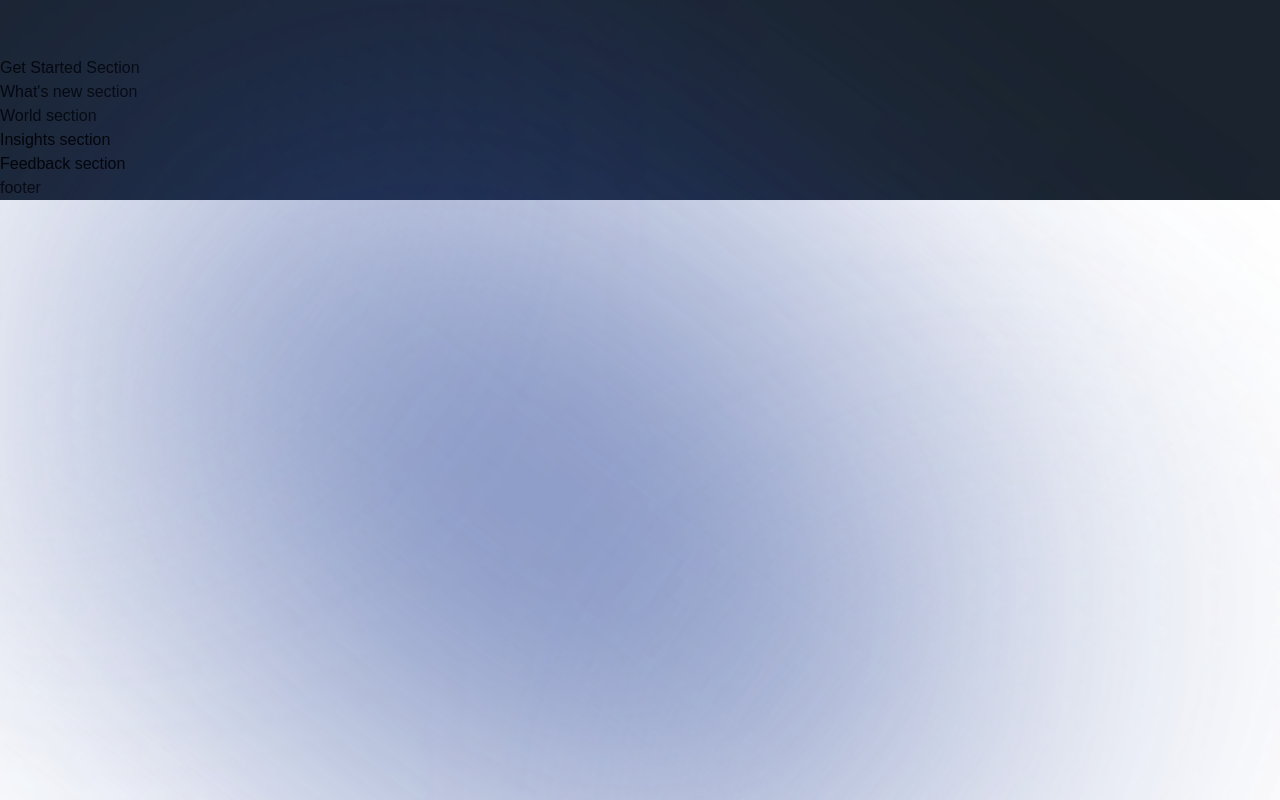
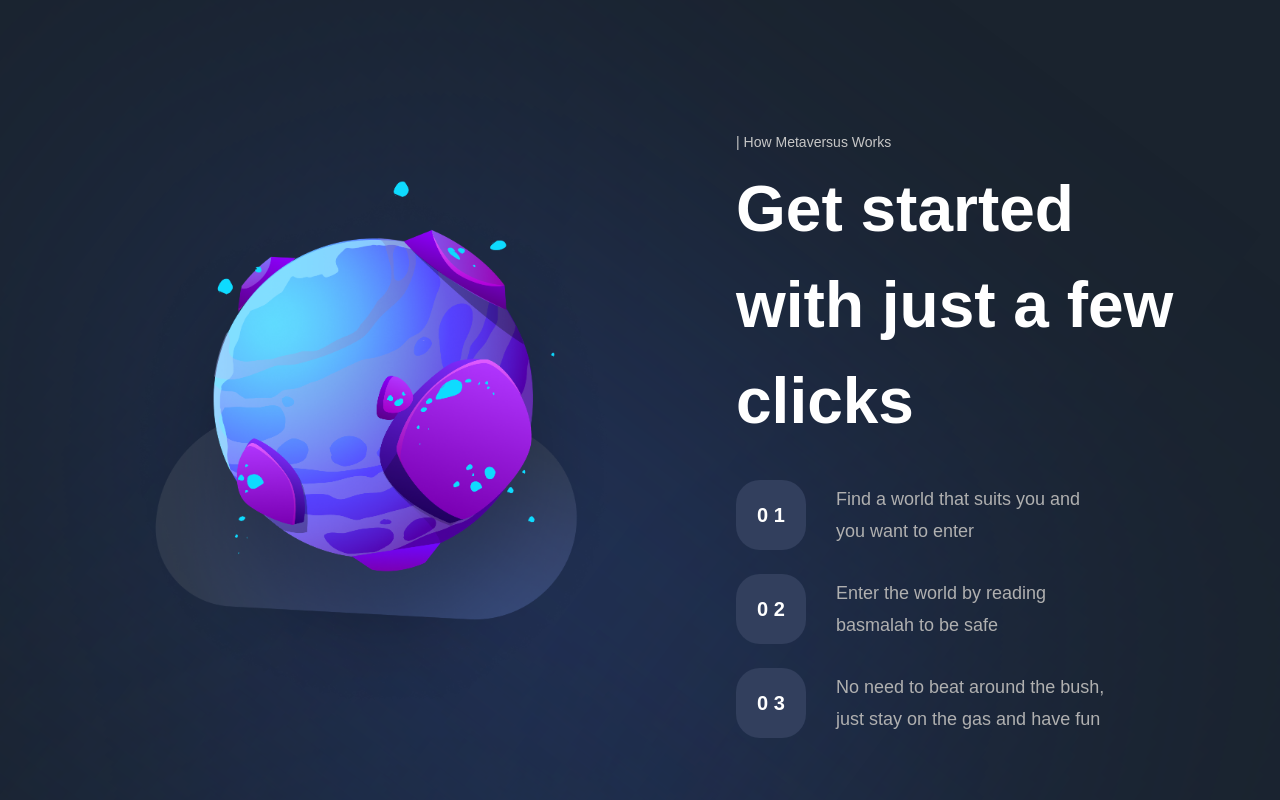
Before and after one commit to XNKRJUNG/x-metaversus, a Next.js app: page / in a window 1280 px wide. Shown: the part 2600-3400 px from the top of the page. Built offline with nearby package versions, Linux system fonts and the light colour scheme; a web font is replaced by a local one.

Commit message:
Adds components in getStarted.jsx

```diff
--- a/components/StartSteps.jsx
+++ b/components/StartSteps.jsx
@@ -1,6 +1,15 @@
-const StartSteps = () => (
-  <div>
-    start steps
+import styles from "../styles";
+
+const StartSteps = ({ number, text }) => (
+  <div className={`${styles.flexCenter} flex-row`}>
+    <div
+      className={`${styles.flexCenter} w-[70px] h-[70px] rounded-[24px] bg-[#323F5D]`}
+    >
+      <p className="font-bold text-[20px] text-white">{number}</p>
+    </div>
+    <p className="flex-1 ml-[30px] font-normal text-[18px] text-[#B0B0B0] leading-[32.4px]">
+      {text}
+    </p>
   </div>
 );
 
--- a/sections/GetStarted.jsx
+++ b/sections/GetStarted.jsx
@@ -1,8 +1,48 @@
-'use client';
+"use client";
+
+import { motion } from "framer-motion";
+
+import styles from "../styles";
+import { startingFeatures } from "../constants";
+import { StartSteps, TitleText, TypingText } from "../components";
+import { staggerContainer, fadeIn, planetVariants } from "../utils/motion";
 
 const GetStarted = () => (
-  <section>
-    Get Started Section
+  <section className={`${styles.paddings} relative z-10`}>
+    <motion.div
+      variants={staggerContainer}
+      initial="hidden"
+      whileInView="show"
+      viewport={{ once: false, amount: 0.25 }}
+      className={`${styles.innerWidth} mx-auto flex lg:flex-row flex-col gap-8`}
+    >
+      <motion.div
+        variants={planetVariants("left")}
+        className={`flex-1 ${styles.flexCenter}`}
+      >
+        <img
+          src="/get-started.png"
+          alt="get-started"
+          className="w-[90%] h-[90%] object-contain"
+        />
+      </motion.div>
+      <motion.div
+        variants={fadeIn("left", "tween", 0.2, 1)}
+        className="flex-[0.75] flex justify-center flex-col"
+      >
+        <TypingText title="| How Metaversus Works" />
+        <TitleText title={<>Get started with just a few clicks</>} />
+        <div className="mt-[31px] flex flex-col max-w-[370px] gap-[24px]">
+          {startingFeatures.map((feature, index) => (
+            <StartSteps
+              key={feature}
+              number={`${index < 10 ? "0" : ""} ${index + 1}`}
+              text={feature}
+            />
+          ))}
+        </div>
+      </motion.div>
+    </motion.div>
   </section>
 );
 
```
